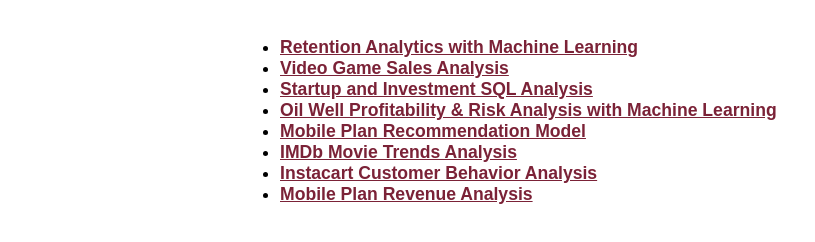
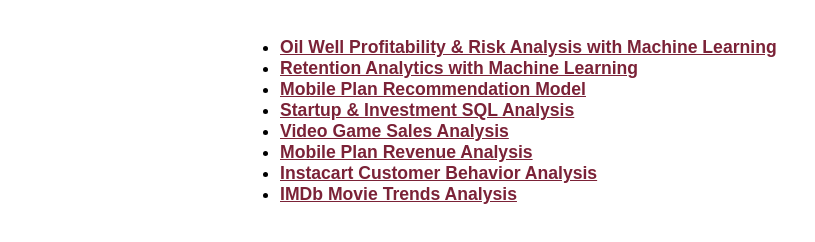
Before and after one commit to Holly-D-C/my-portfolio, a plain HTML site: page projects.html in a window 1280 px wide. Shown: the part 100-342 px from the top of the page, without its empty margins (0-815 px from the left). Drawn offline with Linux system fonts and the light colour scheme.

Commit message:
Re-ordered from most recent to oldest project

```diff
--- a/projects.html
+++ b/projects.html
@@ -40,14 +40,14 @@
   <h1 style="text-align:center; margin-top:60px;">Projects</h1>
   <div style="max-width:800px; margin:40px auto;">
     <ul style="font-size:1.1em;">
-      <li><a href="Project_8_ML_Supervised_Learning_VS_new.html" style="color:#7B2237; text-decoration:underline; font-weight:bold;">Retention Analytics with Machine Learning</a></li>
-      <li><a href="video_game_sales_project_5.html" style="color:#7B2237; text-decoration:underline; font-weight:bold;">Video Game Sales Analysis</a></li>
-  <li><a href="Startup_and_Investment_SQL_Analysis_Project.html" style="color:#7B2237; text-decoration:underline; font-weight:bold;">Startup and Investment SQL Analysis</a></li>
-  <li><a href="Sprint_9_ML_Business.html" style="color:#7B2237; text-decoration:underline; font-weight:bold;">Oil Well Profitability & Risk Analysis with Machine Learning</a></li>
-  <li><a href="Project_7_Intro_to_ML/Sprint_7_Intro_to_ML.html" style="color:#7B2237; text-decoration:underline; font-weight:bold;">Mobile Plan Recommendation Model</a></li>
-  <li><a href="Project_1/Project_1.html" style="color:#7B2237; text-decoration:underline; font-weight:bold;">IMDb Movie Trends Analysis</a></li>
-  <li><a href="Project_2/Project_2_EDA_Instacart.html" style="color:#7B2237; text-decoration:underline; font-weight:bold;">Instacart Customer Behavior Analysis</a></li>
-  <li><a href="Project_3/Project_3_Phone_Plan.html" style="color:#7B2237; text-decoration:underline; font-weight:bold;">Mobile Plan Revenue Analysis</a></li>
+    <li><a href="Sprint_9_ML_Business.html" style="color:#7B2237; text-decoration:underline; font-weight:bold;">Oil Well Profitability & Risk Analysis with Machine Learning</a></li>
+    <li><a href="Project_8_ML_Supervised_Learning_VS_new.html" style="color:#7B2237; text-decoration:underline; font-weight:bold;">Retention Analytics with Machine Learning</a></li>
+    <li><a href="Project_7_Intro_to_ML/Sprint_7_Intro_to_ML.html" style="color:#7B2237; text-decoration:underline; font-weight:bold;">Mobile Plan Recommendation Model</a></li>
+    <li><a href="Startup_and_Investment_SQL_Analysis_Project.html" style="color:#7B2237; text-decoration:underline; font-weight:bold;">Startup & Investment SQL Analysis</a></li>
+    <li><a href="video_game_sales_project_5.html" style="color:#7B2237; text-decoration:underline; font-weight:bold;">Video Game Sales Analysis</a></li>
+    <li><a href="Project_3/Project_3_Phone_Plan.html" style="color:#7B2237; text-decoration:underline; font-weight:bold;">Mobile Plan Revenue Analysis</a></li>
+    <li><a href="Project_2/Project_2_EDA_Instacart.html" style="color:#7B2237; text-decoration:underline; font-weight:bold;">Instacart Customer Behavior Analysis</a></li>
+    <li><a href="Project_1/Project_1.html" style="color:#7B2237; text-decoration:underline; font-weight:bold;">IMDb Movie Trends Analysis</a></li>
       <!-- Add more project links here -->
     </ul>
   </div>
```
